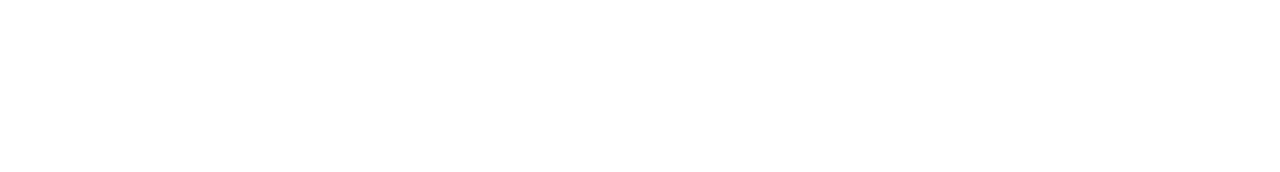
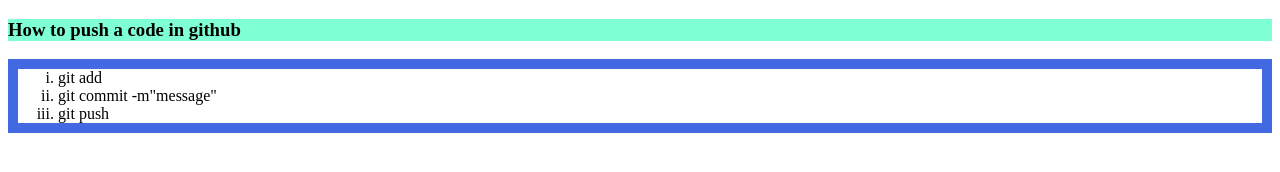
Before and after one commit to shartajislamniloy/My-first-git-repo, a plain HTML site: page index.html in a window 1280 px wide. Drawn offline with Linux system fonts and the light colour scheme.

Commit message:
hi this is niloy

```diff
--- a/index.html
+++ b/index.html
@@ -3,9 +3,15 @@
 <head>
     <meta charset="UTF-8">
     <meta name="viewport" content="width=device-width, initial-scale=1.0">
+    <link rel="stylesheet" href="jro/sd.css">
     <title>My first ever github repo</title>
 </head>
 <body>
-
+    <h3> How to push a code in github</h3>
+    <ol type="i">
+        <li>git add</li>
+        <li>git commit -m"message"</li>
+        <li>git push</li>
+    </ol>
 </body>
 </html>
--- /dev/null
+++ b/jro/sd.css
@@ -0,0 +1,7 @@
+h3{
+    background-color: aquamarine;
+text-decoration: bisque;
+}
+ol{
+    border: 10px solid royalblue;
+}
```
